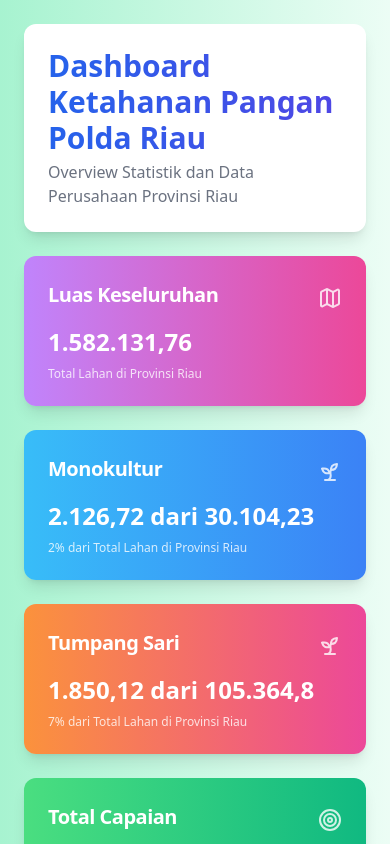
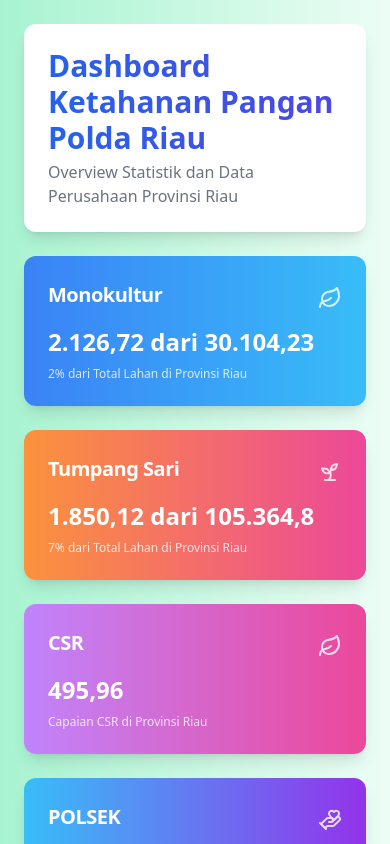
Before and after one commit to rel1vee/dashboard-polda-riau, a Next.js app: page / in a window 390 px wide. Shown: the top 844 px of the page. Built offline with nearby package versions, Linux system fonts and the light colour scheme.

Commit message:
Refactor date parsing functions in CompanyDetail and OtherCompanyDetail components to support multiple date formats and improve readability

```diff
--- a/app/page.tsx
+++ b/app/page.tsx
@@ -9,7 +9,15 @@ import NewRanking from "@/components/NewRanking";
 import { City, Company, Polsek, Progress } from "@/types";
 import PolsekDetailModal from "@/components/PolsekDetail";
 import CompanyDetailsModal from "@/components/CompanyDetail";
-import { Building2, Map, TargetIcon, Sprout } from "lucide-react";
+import {
+  Building2,
+  Map,
+  TargetIcon,
+  Sprout,
+  Leaf,
+  HandHeart,
+  LeafIcon,
+} from "lucide-react";
 import { Table, TableBody, TableRow } from "@/components/ui/table";
 import OtherCompanyDetailsModal from "@/components/OtherCompanyDetail";
 import {
@@ -82,17 +90,27 @@ const DashboardRiauPage = () => {
 
   const getTotalStats = () => {
     return riauCity.reduce(
-      (acc, polres) => ({
-        totalArea: acc.totalArea + polres.totalArea,
-        otherTotalArea: acc.otherTotalArea + polres.otherTotalArea,
-        monokulturTarget: acc.monokulturTarget + polres.monokulturTarget,
-        tumpangSariTarget: acc.tumpangSariTarget + polres.tumpangSariTarget,
-      }),
+      (acc, polres) => {
+        const polsekTarget = polres.polsek.reduce(
+          (total, polsek) =>
+            total +
+            (polsek.villages?.reduce(
+              (target, village) => target + (village.target || 0),
+              0
+            ) || 0),
+          0
+        );
+
+        return {
+          monokulturTarget: acc.monokulturTarget + polres.monokulturTarget,
+          tumpangSariTarget: acc.tumpangSariTarget + polres.tumpangSariTarget,
+          polsekTarget: acc.polsekTarget + polsekTarget,
+        };
+      },
       {
-        totalArea: 0,
-        otherTotalArea: 0,
         monokulturTarget: 0,
         tumpangSariTarget: 0,
+        polsekTarget: 0,
       }
     );
   };
@@ -126,17 +144,30 @@ const DashboardRiauPage = () => {
           return sum;
         }, 0);
 
+        const polsekAchievement = polres.polsek.reduce(
+          (total, polsek) =>
+            total +
+            (polsek.villages?.reduce(
+              (achievement, village) =>
+                achievement + (village.achievement || 0),
+              0
+            ) || 0),
+          0
+        );
+
         return {
           monokulturAchievement: acc.monokulturAchievement + monoAchievement,
           tumpangSariAchievement:
             acc.tumpangSariAchievement + tumpangSariAchievement,
           csrAchievement: acc.csrAchievement + csrAchievement,
+          polsekAchievement: acc.polsekAchievement + polsekAchievement,
         };
       },
       {
         monokulturAchievement: 0,
         tumpangSariAchievement: 0,
         csrAchievement: 0,
+        polsekAchievement: 0,
       }
     );
   };
@@ -214,23 +245,12 @@ const DashboardRiauPage = () => {
           </motion.div>
           {/* Stats Summary */}
           <motion.div
-            className="grid grid-cols-1 md:grid-cols-2 lg:grid-cols-4 gap-6"
+            className="grid grid-cols-1 md:grid-cols-3 lg:grid-cols-5 gap-6"
             variants={containerVariants}
             initial="hidden"
             animate="visible"
           >
             {[
-              {
-                title: "Luas Keseluruhan",
-                value: `${(
-                  stats.totalArea + stats.otherTotalArea
-                ).toLocaleString("id-ID", {
-                  maximumFractionDigits: 2,
-                })}`,
-                description: "Total Lahan di Provinsi Riau",
-                icon: Map,
-                gradient: "from-purple-400 to-pink-500",
-              },
               {
                 title: "Monokultur",
                 value: `${achievements.monokulturAchievement.toLocaleString(
@@ -242,8 +262,8 @@ const DashboardRiauPage = () => {
                   maximumFractionDigits: 2,
                 })}`,
                 description: "2% dari Total Lahan di Provinsi Riau",
-                icon: Sprout,
-                gradient: "from-sky-400 to-blue-500",
+                icon: Leaf,
+                gradient: "from-blue-500 to-sky-400",
               },
               {
                 title: "Tumpang Sari",
@@ -260,19 +280,45 @@ const DashboardRiauPage = () => {
                 gradient: "from-orange-400 to-pink-500",
               },
               {
+                title: "CSR",
+                value: `${achievements.csrAchievement.toLocaleString("id-ID", {
+                  maximumFractionDigits: 2,
+                })}`,
+                description: "Capaian CSR di Provinsi Riau",
+                icon: LeafIcon,
+                gradient: "from-purple-400 to-pink-500",
+              },
+              {
+                title: "POLSEK",
+                value: `${achievements.polsekAchievement.toLocaleString(
+                  "id-ID",
+                  {
+                    maximumFractionDigits: 2,
+                  }
+                )} dari ${stats.polsekTarget.toLocaleString("id-ID", {
+                  maximumFractionDigits: 2,
+                })}`,
+                description: "Capaian dari Seluruh Target Desa",
+                icon: HandHeart,
+                gradient: "from-sky-400 to-purple-600",
+              },
+              {
                 title: "Total Capaian",
                 value: `${(
                   achievements.monokulturAchievement +
                   achievements.tumpangSariAchievement +
-                  achievements.csrAchievement
+                  achievements.csrAchievement +
+                  achievements.polsekAchievement
                 ).toLocaleString("id-ID", {
                   maximumFractionDigits: 2,
                 })} dari ${(
-                  stats.monokulturTarget + stats.tumpangSariTarget
+                  stats.monokulturTarget +
+                  stats.tumpangSariTarget +
+                  stats.polsekTarget
                 ).toLocaleString("id-ID", {
                   maximumFractionDigits: 2,
                 })}`,
-                description: "2% Monokultur + 7% Tumpang Sari + CSR",
+                description: "2% Monokultur + 7% Tumpang Sari + CSR + POLSEK",
                 icon: TargetIcon,
                 gradient: "from-green-400 to-emerald-500",
               },
--- a/components/CompanyDetail.tsx
+++ b/components/CompanyDetail.tsx
@@ -320,12 +320,48 @@ const CompanyDetail: React.FC<CompanyDetailProps> = ({
     });
   };
 
-  // Fungsi parsing untuk format "DD-MM-YYYY"
+  // Pemetaan nama bulan dalam berbagai bahasa
+  const monthMap: { [key: string]: number } = {
+    januari: 0,
+    january: 0,
+    jan: 0,
+    februari: 1,
+    february: 1,
+    feb: 1,
+    maret: 2,
+    march: 2,
+    mar: 2,
+    april: 3,
+    apr: 3,
+    mei: 4,
+    may: 4,
+    juni: 5,
+    june: 5,
+    jun: 5,
+    juli: 6,
+    july: 6,
+    jul: 6,
+    agustus: 7,
+    august: 7,
+    aug: 7,
+    september: 8,
+    sep: 8,
+    oktober: 9,
+    october: 9,
+    oct: 9,
+    november: 10,
+    nov: 10,
+    desember: 11,
+    december: 11,
+    dec: 11,
+  };
+
+  // Fungsi parsing untuk format "DD-MM-YYYY" dan "DD/MM/YYYY"
   const parseDDMMYYYY = (dateStr: string): Date | null => {
-    const parts = dateStr.split("-");
+    const parts = dateStr.split(/[-/]/);
     if (parts.length === 3) {
       const day = parseInt(parts[0], 10);
-      const month = parseInt(parts[1], 10) - 1; // JS months are 0-based
+      const month = parseInt(parts[1], 10) - 1;
       const year = parseInt(parts[2], 10);
 
       const parsedDate = new Date(year, month, day);
@@ -334,7 +370,21 @@ const CompanyDetail: React.FC<CompanyDetailProps> = ({
     return null;
   };
 
-  // Fungsi parsing untuk format "DD MMMM YYYY" (misalnya "13 December 1899")
+  // Fungsi parsing untuk format "YYYY-MM-DD" dan "YYYY/MM/DD"
+  const parseYYYYMMDD = (dateStr: string): Date | null => {
+    const parts = dateStr.split(/[-/]/);
+    if (parts.length === 3) {
+      const year = parseInt(parts[0], 10);
+      const month = parseInt(parts[1], 10) - 1;
+      const day = parseInt(parts[2], 10);
+
+      const parsedDate = new Date(year, month, day);
+      return isNaN(parsedDate.getTime()) ? null : parsedDate;
+    }
+    return null;
+  };
+
+  // Fungsi parsing untuk format "DD MMM YYYY" dan "DD MMMM YYYY" (contoh: "13 Dec 1899", "13 December 1899")
   const parseDDMMMMYYYY = (dateStr: string): Date | null => {
     const parts = dateStr.split(" ");
     if (parts.length === 3) {
@@ -342,32 +392,20 @@ const CompanyDetail: React.FC<CompanyDetailProps> = ({
       const monthStr = parts[1].toLowerCase().trim();
       const year = parseInt(parts[2], 10);
 
-      const monthMap: { [key: string]: number } = {
-        januari: 0,
-        january: 0,
-        februari: 1,
-        february: 1,
-        maret: 2,
-        march: 2,
-        april: 3,
-        April: 3,
-        mei: 4,
-        may: 4,
-        juni: 5,
-        june: 5,
-        juli: 6,
-        july: 6,
-        agustus: 7,
-        august: 7,
-        september: 8,
-        September: 8,
-        oktober: 9,
-        october: 9,
-        november: 10,
-        November: 10,
-        desember: 11,
-        december: 11,
-      };
+      if (!isNaN(day) && !isNaN(year) && monthMap[monthStr] !== undefined) {
+        return new Date(year, monthMap[monthStr], day);
+      }
+    }
+    return null;
+  };
+
+  // Fungsi parsing untuk format "MMM DD, YYYY" dan "MMMM DD, YYYY" (contoh: "Dec 13, 1899", "December 13, 1899")
+  const parseMMMMDDYYYY = (dateStr: string): Date | null => {
+    const parts = dateStr.replace(",", "").split(" ");
+    if (parts.length === 3) {
+      const monthStr = parts[0].toLowerCase().trim();
+      const day = parseInt(parts[1], 10);
+      const year = parseInt(parts[2], 10);
 
       if (!isNaN(day) && !isNaN(year) && monthMap[monthStr] !== undefined) {
         return new Date(year, monthMap[monthStr], day);
@@ -381,12 +419,14 @@ const CompanyDetail: React.FC<CompanyDetailProps> = ({
     if (!waktuTanam || waktuTanam.trim() === "") return " ";
 
     try {
-      // Coba parsing format "DD-MM-YYYY"
-      let parsedDate = parseDDMMYYYY(waktuTanam);
-      if (!parsedDate) {
-        // Coba parsing format "DD MMMM YYYY"
-        parsedDate = parseDDMMMMYYYY(waktuTanam);
-      }
+      let parsedDate: Date | null = null;
+
+      // Cek berbagai format tanggal
+      parsedDate =
+        parseDDMMYYYY(waktuTanam) ||
+        parseYYYYMMDD(waktuTanam) ||
+        parseDDMMMMYYYY(waktuTanam) ||
+        parseMMMMDDYYYY(waktuTanam);
 
       if (parsedDate) {
         parsedDate.setMonth(parsedDate.getMonth() + 4); // Tambah 4 bulan
--- a/components/NewRanking.tsx
+++ b/components/NewRanking.tsx
@@ -46,6 +46,14 @@ const formatNumber = (num: number) => {
 const prepareTableData = () => {
   const rankedCities = riauCity.map((city) => {
     const allCompanies = [...city.companies, ...(city.otherCompanies || [])];
+
+    let polsekAchievement = 0;
+
+    city.polsek.forEach((polsek) => {
+      polsek.villages?.forEach((village) => {
+        polsekAchievement += village.achievement;
+      });
+    });
 
     const monokulturAchievements = {
       i: allCompanies.reduce(
@@ -109,6 +117,14 @@ const prepareTableData = () => {
       tumpangSariAchievements.iv +
       csrAchievements.iv;
 
+    const achievementsIV =
+      monokulturAchievements.iv +
+      tumpangSariAchievements.iv +
+      csrAchievements.iv -
+      (monokulturAchievements.iii +
+        tumpangSariAchievements.iii +
+        csrAchievements.iii);
+
     return {
       no: city.id,
       nama: city.nama,
@@ -116,14 +132,16 @@ const prepareTableData = () => {
       capaianMonokultur: monokulturAchievements,
       capaianTumpangSari: tumpangSariAchievements,
       capaianCSR: csrAchievements,
-      TAHAP_I: totalAchievements,
+      polsekAchievement,
+      achievementsIV: achievementsIV + polsekAchievement,
+      TAHAP_I: totalAchievements + polsekAchievement,
       TAHAP_II: 0,
       TAHAP_III: 0,
       TAHAP_IV: 0,
     };
   });
 
-  rankedCities.sort((a, b) => b.TAHAP_I - a.TAHAP_I);
+  rankedCities.sort((a, b) => b.achievementsIV - a.achievementsIV);
   return rankedCities;
 };
 
@@ -163,7 +181,9 @@ const getTotalPolsekData = (
     (sum, city) => sum + city.totalAchievement,
     0
   );
+
   const totalTarget = data.reduce((sum, city) => sum + city.totalTarget, 0);
+
   const percentage =
     totalTarget > 0
       ? ((totalAchievement / totalTarget) * 100).toLocaleString("id-ID", {
@@ -271,6 +291,16 @@ const getTotalAchievements = () => {
         return sum;
       }, 0);
 
+      const polsekAchievement = polres.polsek.reduce(
+        (total, polsek) =>
+          total +
+          (polsek.villages?.reduce(
+            (achievement, village) => achievement + (village.achievement || 0),
+            0
+          ) || 0),
+        0
+      );
+
       return {
         monokulturTarget: acc.monokulturTarget + polres.monokulturTarget,
         tumpangSariTarget: acc.tumpangSariTarget + polres.tumpangSariTarget,
@@ -293,6 +323,7 @@ const getTotalAchievements = () => {
         tumpangSariAchievementIV:
           acc.tumpangSariAchievementIV + tumpangSariAchievementIV,
         csrAchievementIV: acc.csrAchievementIV + csrAchievementIV,
+        polsekAchievement: acc.polsekAchievement + polsekAchievement,
       };
     },
     {
@@ -310,6 +341,7 @@ const getTotalAchievements = () => {
       monokulturAchievementIV: 0,
       tumpangSariAchievementIV: 0,
       csrAchievementIV: 0,
+      polsekAchievement: 0,
     }
   );
 };
@@ -326,21 +358,24 @@ const NewRanking = () => {
     capaianTumpangSari: { iv: number };
     capaianCSR: { iv: number };
     totalTarget: number;
+    polsekAchievement: number;
   }) => {
     return {
       phase1: {
         total: (
           data.capaianMonokultur.iv +
           data.capaianTumpangSari.iv +
-          data.capaianCSR.iv
+          data.capaianCSR.iv +
+          data.polsekAchievement
         ).toLocaleString("id-ID", {
           maximumFractionDigits: 2,
         }),
         percentage: (
           ((data.capaianMonokultur.iv +
             data.capaianTumpangSari.iv +
-            data.capaianCSR.iv) /
-            data.totalTarget) *
+            data.capaianCSR.iv +
+            data.polsekAchievement) /
+            (data.totalTarget / 4)) *
           100
         ).toLocaleString("id-ID", {
           maximumFractionDigits: 2,
@@ -579,7 +614,8 @@ const NewRanking = () => {
                             {formatNumber(
                               row.capaianMonokultur.iv +
                                 row.capaianTumpangSari.iv +
-                                row.capaianCSR.iv -
+                                row.capaianCSR.iv +
+                                row.polsekAchievement -
                                 (row.capaianMonokultur.iii +
                                   row.capaianTumpangSari.iii +
                                   row.capaianCSR.iii)
@@ -691,7 +727,8 @@ const NewRanking = () => {
                         {formatNumber(
                           achievements.monokulturAchievementIV +
                             achievements.tumpangSariAchievementIV +
-                            achievements.csrAchievementIV -
+                            achievements.csrAchievementIV +
+                            achievements.polsekAchievement -
                             (achievements.monokulturAchievementIII +
                               achievements.tumpangSariAchievementIII +
                               achievements.csrAchievementIII)
@@ -701,14 +738,16 @@ const NewRanking = () => {
                         {formatNumber(
                           achievements.monokulturAchievementIV +
                             achievements.tumpangSariAchievementIV +
-                            achievements.csrAchievementIV
+                            achievements.csrAchievementIV +
+                            achievements.polsekAchievement
                         )}
                       </TableCell>
                       <TableCell className="text-center border font-bold bg-green-50">
                         {formatNumber(
                           ((achievements.monokulturAchievementIV +
                             achievements.tumpangSariAchievementIV +
-                            achievements.csrAchievementIV) /
+                            achievements.csrAchievementIV +
+                            achievements.polsekAchievement) /
                             (achievements.monokulturTarget +
                               achievements.tumpangSariTarget)) *
                             100
@@ -872,7 +911,7 @@ const NewRanking = () => {
                           <TableCell className="text-center border bg-red-50">
                             {row.totalTarget}
                           </TableCell>
-                          <TableCell className="text-center border bg-purple-50">
+                          <TableCell className="text-center border font-bold bg-purple-50">
                             {row.percentage}
                           </TableCell>
                         </TableRow>
--- a/components/OtherCompanyDetail.tsx
+++ b/components/OtherCompanyDetail.tsx
@@ -277,12 +277,48 @@ const OtherCompanyDetail: React.FC<CompanyDetailProps> = ({
     });
   };
 
-  // Fungsi parsing untuk format "DD-MM-YYYY"
+  // Pemetaan nama bulan dalam berbagai bahasa
+  const monthMap: { [key: string]: number } = {
+    januari: 0,
+    january: 0,
+    jan: 0,
+    februari: 1,
+    february: 1,
+    feb: 1,
+    maret: 2,
+    march: 2,
+    mar: 2,
+    april: 3,
+    apr: 3,
+    mei: 4,
+    may: 4,
+    juni: 5,
+    june: 5,
+    jun: 5,
+    juli: 6,
+    july: 6,
+    jul: 6,
+    agustus: 7,
+    august: 7,
+    aug: 7,
+    september: 8,
+    sep: 8,
+    oktober: 9,
+    october: 9,
+    oct: 9,
+    november: 10,
+    nov: 10,
+    desember: 11,
+    december: 11,
+    dec: 11,
+  };
+
+  // Fungsi parsing untuk format "DD-MM-YYYY" dan "DD/MM/YYYY"
   const parseDDMMYYYY = (dateStr: string): Date | null => {
-    const parts = dateStr.split("-");
+    const parts = dateStr.split(/[-/]/);
     if (parts.length === 3) {
       const day = parseInt(parts[0], 10);
-      const month = parseInt(parts[1], 10) - 1; // JS months are 0-based
+      const month = parseInt(parts[1], 10) - 1;
       const year = parseInt(parts[2], 10);
 
       const parsedDate = new Date(year, month, day);
@@ -291,7 +327,21 @@ const OtherCompanyDetail: React.FC<CompanyDetailProps> = ({
     return null;
   };
 
-  // Fungsi parsing untuk format "DD MMMM YYYY" (misalnya "13 December 1899")
+  // Fungsi parsing untuk format "YYYY-MM-DD" dan "YYYY/MM/DD"
+  const parseYYYYMMDD = (dateStr: string): Date | null => {
+    const parts = dateStr.split(/[-/]/);
+    if (parts.length === 3) {
+      const year = parseInt(parts[0], 10);
+      const month = parseInt(parts[1], 10) - 1;
+      const day = parseInt(parts[2], 10);
+
+      const parsedDate = new Date(year, month, day);
+      return isNaN(parsedDate.getTime()) ? null : parsedDate;
+    }
+    return null;
+  };
+
+  // Fungsi parsing untuk format "DD MMM YYYY" dan "DD MMMM YYYY" (contoh: "13 Dec 1899", "13 December 1899")
   const parseDDMMMMYYYY = (dateStr: string): Date | null => {
     const parts = dateStr.split(" ");
     if (parts.length === 3) {
@@ -299,32 +349,20 @@ const OtherCompanyDetail: React.FC<CompanyDetailProps> = ({
       const monthStr = parts[1].toLowerCase().trim();
       const year = parseInt(parts[2], 10);
 
-      const monthMap: { [key: string]: number } = {
-        januari: 0,
-        january: 0,
-        februari: 1,
-        february: 1,
-        maret: 2,
-        march: 2,
-        april: 3,
-        April: 3,
-        mei: 4,
-        may: 4,
-        juni: 5,
-        june: 5,
-        juli: 6,
-        july: 6,
-        agustus: 7,
-        august: 7,
-        september: 8,
-        September: 8,
-        oktober: 9,
-        october: 9,
-        november: 10,
-        November: 10,
-        desember: 11,
-        december: 11,
-      };
+      if (!isNaN(day) && !isNaN(year) && monthMap[monthStr] !== undefined) {
+        return new Date(year, monthMap[monthStr], day);
+      }
+    }
+    return null;
+  };
+
+  // Fungsi parsing untuk format "MMM DD, YYYY" dan "MMMM DD, YYYY" (contoh: "Dec 13, 1899", "December 13, 1899")
+  const parseMMMMDDYYYY = (dateStr: string): Date | null => {
+    const parts = dateStr.replace(",", "").split(" ");
+    if (parts.length === 3) {
+      const monthStr = parts[0].toLowerCase().trim();
+      const day = parseInt(parts[1], 10);
+      const year = parseInt(parts[2], 10);
 
       if (!isNaN(day) && !isNaN(year) && monthMap[monthStr] !== undefined) {
         return new Date(year, monthMap[monthStr], day);
@@ -338,12 +376,14 @@ const OtherCompanyDetail: React.FC<CompanyDetailProps> = ({
     if (!waktuTanam || waktuTanam.trim() === "") return " ";
 
     try {
-      // Coba parsing format "DD-MM-YYYY"
-      let parsedDate = parseDDMMYYYY(waktuTanam);
-      if (!parsedDate) {
-        // Coba parsing format "DD MMMM YYYY"
-        parsedDate = parseDDMMMMYYYY(waktuTanam);
-      }
+      let parsedDate: Date | null = null;
+
+      // Cek berbagai format tanggal
+      parsedDate =
+        parseDDMMYYYY(waktuTanam) ||
+        parseYYYYMMDD(waktuTanam) ||
+        parseDDMMMMYYYY(waktuTanam) ||
+        parseMMMMDDYYYY(waktuTanam);
 
       if (parsedDate) {
         parsedDate.setMonth(parsedDate.getMonth() + 4); // Tambah 4 bulan
--- a/data/progress/Rohil.ts
+++ b/data/progress/Rohil.ts
@@ -197,7 +197,7 @@ export const rohilProgress: Progress[] = [
         persentase: 0.0,
       },
       belumTanam: {
-        luas: "2 Ha",
+        luas: 2,
         persentase: 0.0,
       },
       panen: {
```
